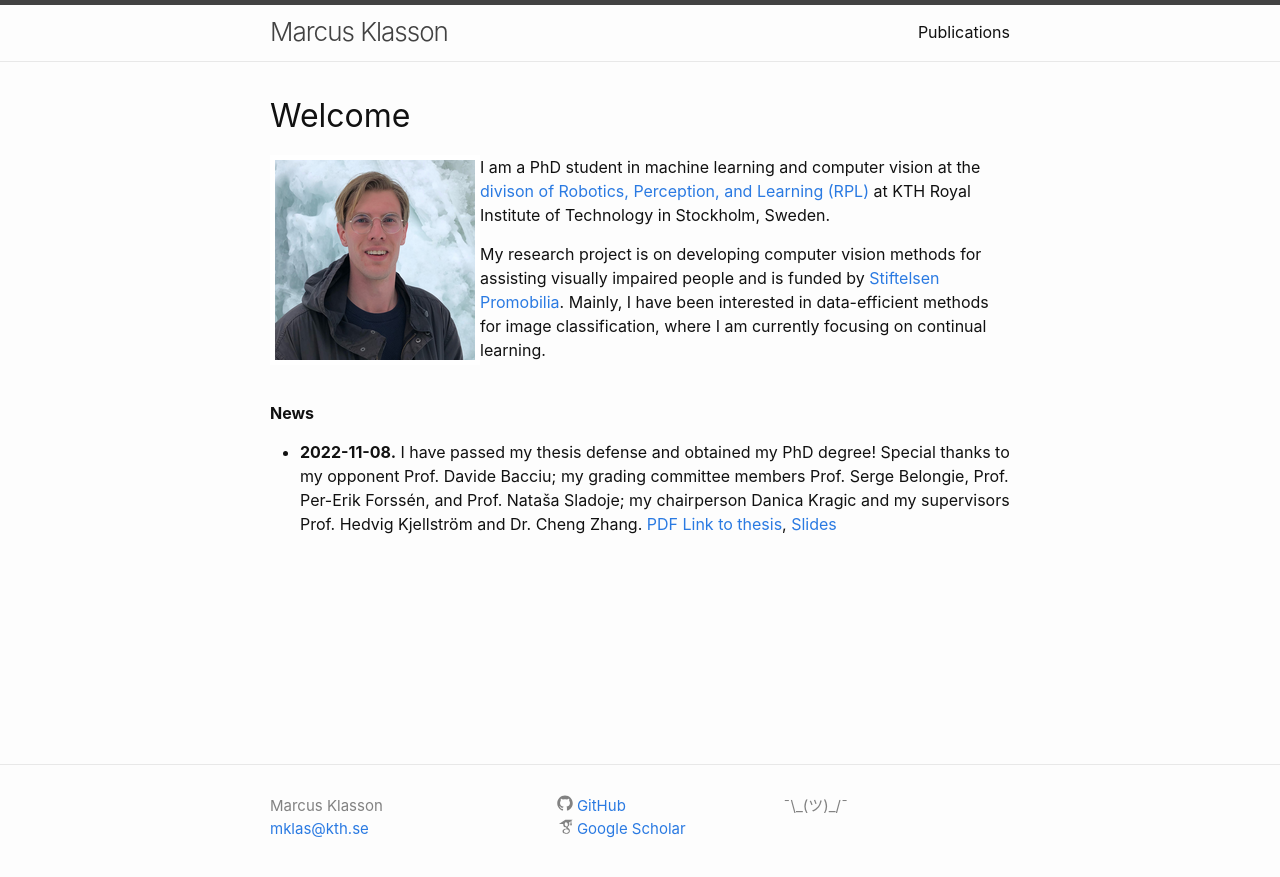
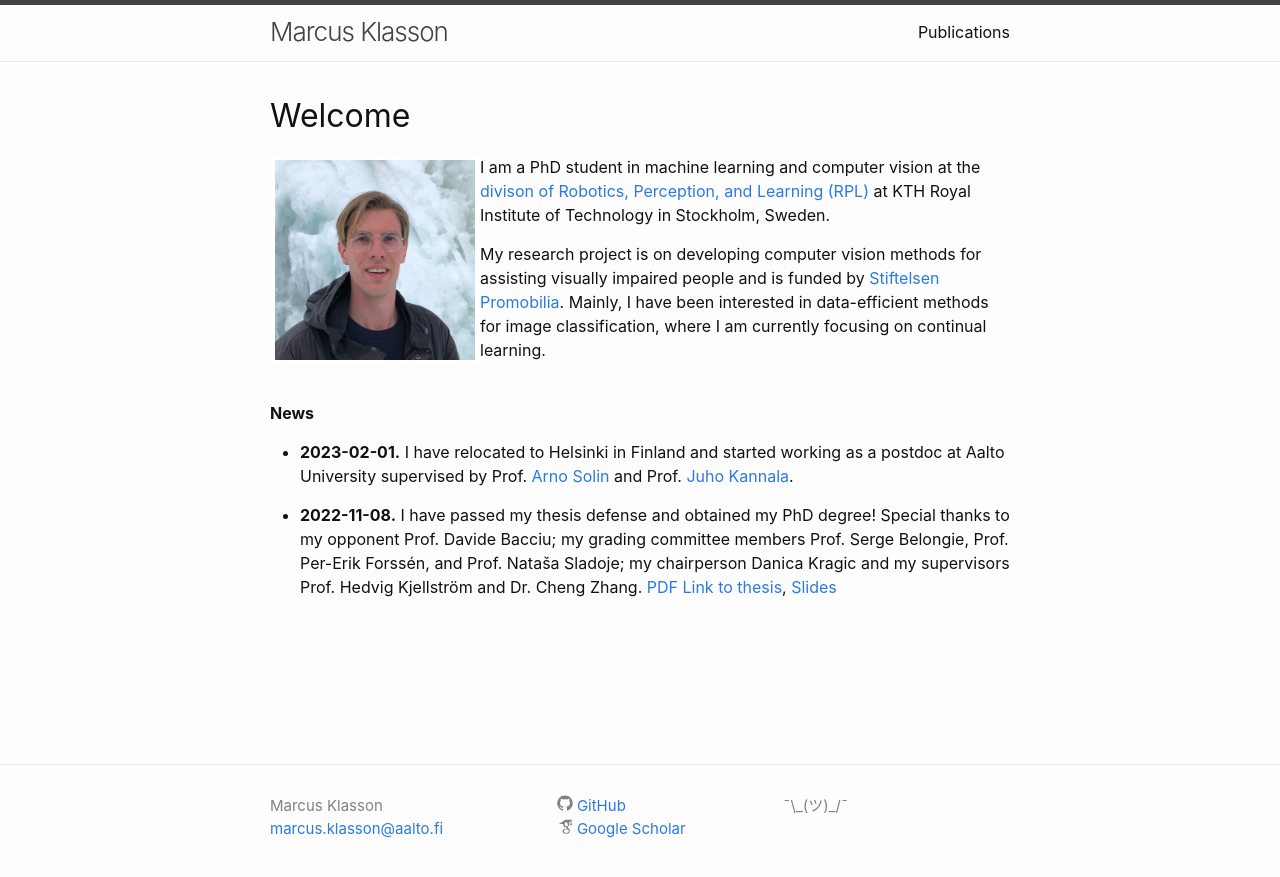
Before and after one commit to marcusklasson/marcusklasson.github.io, a Jekyll site: the page built from index.md, in a window 1280 px wide. Shown: the top 877 px of the page. Built offline with Jekyll 4.4.1, drawn with Linux system fonts in a browser that asks for light colours.

```diff
--- a/_config.yml
+++ b/_config.yml
@@ -1,7 +1,7 @@
 title: Marcus Klasson
 author:
   name: Marcus Klasson
-  email: mklas@kth.se
+  email: marcus.klasson@aalto.fi
 description: > # this means to ignore newlines until "show_excerpts:"
   ¯\_(ツ)_/¯
 
--- a/index.md
+++ b/index.md
@@ -9,8 +9,8 @@ layout: home
 title: Welcome
 ---
 
-<!-- ![portrait](images/mklas.png "yoguapo") -->
-<img style="float: left; border: 5px solid white" width="200" src="images/mklas.png" alt="yoguapo">
+<!-- ![portrait](images/marcusklasson.jpeg "yoguapo") -->
+<img style="float: left; border: 5px solid white" width="200" src="images/marcusklasson.jpeg" alt="yoguapo">
 I am a PhD student in machine learning and computer vision at the [divison of Robotics, Perception, and Learning (RPL)](https://www.kth.se/is/rpl/)
 at KTH Royal Institute of Technology in Stockholm, Sweden.
 
@@ -19,6 +19,10 @@ Mainly, I have been interested in data-efficient methods for image classificatio
 
 
 #### **News**
+
+* **2023-02-01.** I have relocated to Helsinki in Finland and started working as a postdoc at Aalto University supervised by
+Prof. [Arno Solin](https://users.aalto.fi/~asolin/) and
+Prof. [Juho Kannala](https://users.aalto.fi/~kannalj1/).
 
 * **2022-11-08.** I have passed my thesis defense and obtained my PhD degree! Special thanks to my opponent Prof. Davide Bacciu; my grading committee members Prof. Serge Belongie, Prof. Per-Erik Forssén, and Prof. Nataša Sladoje; my chairperson Danica Kragic and my supervisors Prof. Hedvig Kjellström and Dr. Cheng Zhang.
 [PDF Link to thesis](https://marcusklasson.github.io/files/phdthesis_MarcusKlasson.pdf), [Slides](https://marcusklasson.github.io/files/phdthesis_slides.pdf)
```
Also changed, not shown: publications.md (+3 -2 lines), Gemfile.lock, images/marcusklasson.jpeg (added).
